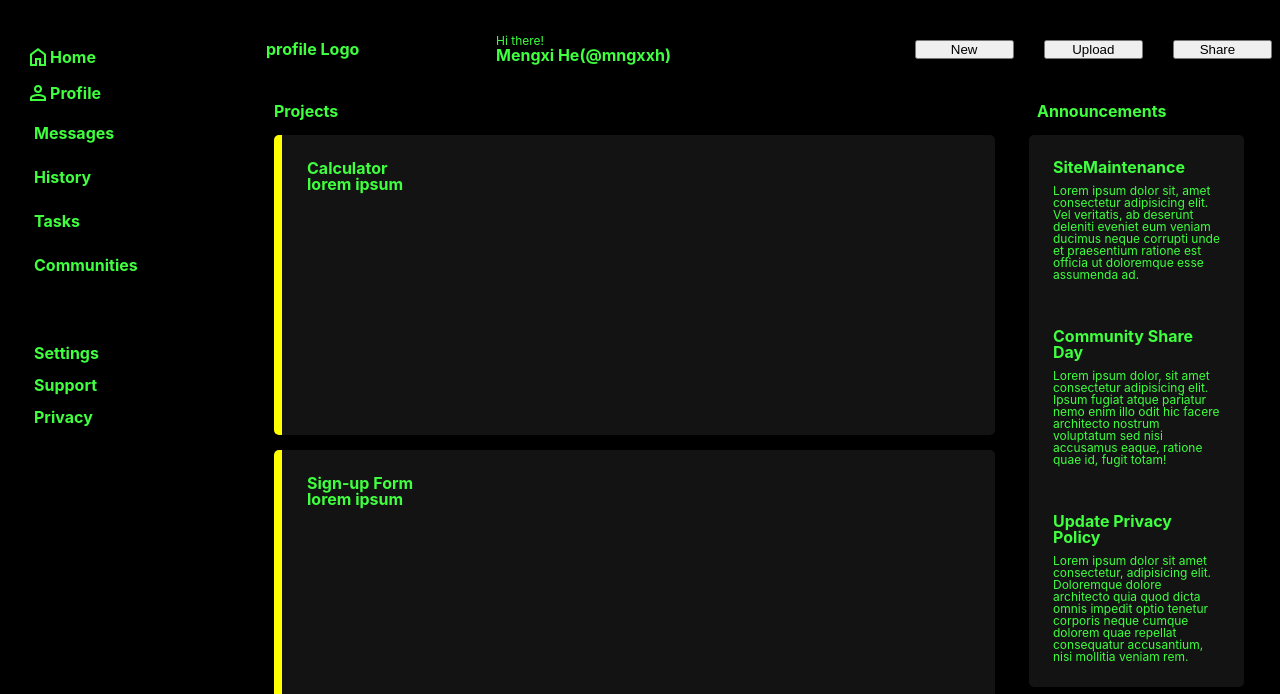
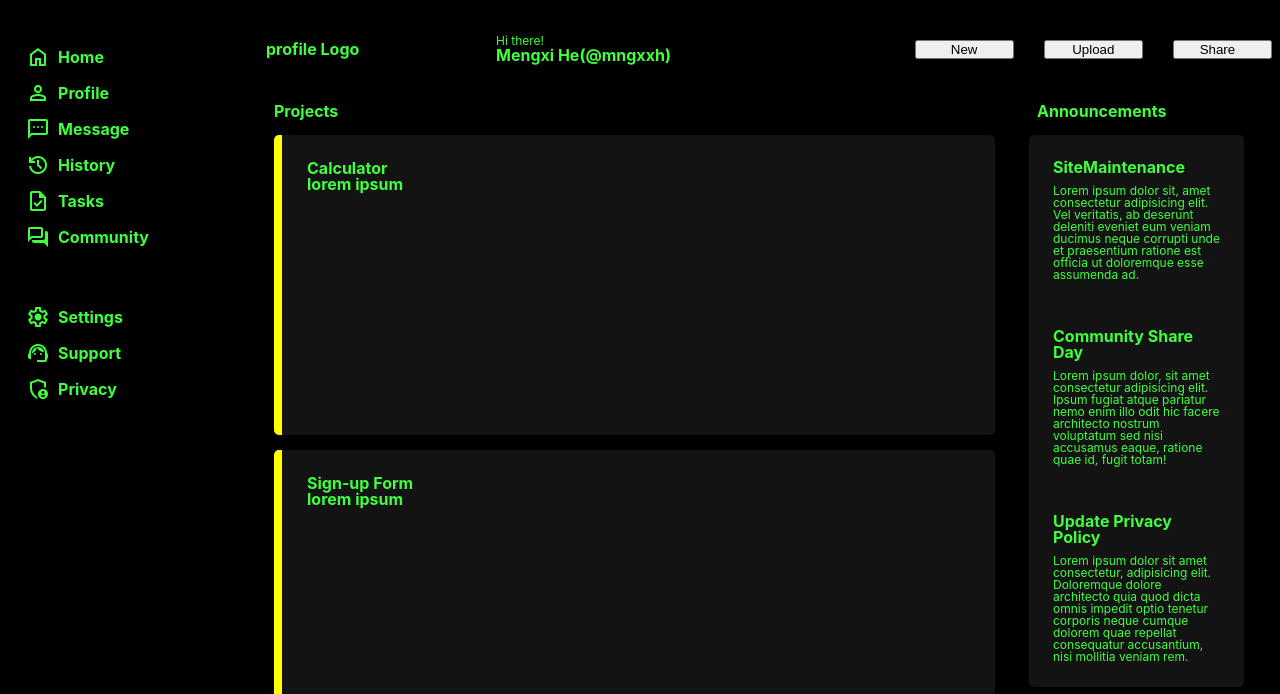
Before and after one commit to mengxihe/Admin-Dashboard, a website: page index.html in a window 1280 px wide. Shown: the part 89-783 px from the top of the page. Drawn offline with nearby package versions, Linux system fonts and the light colour scheme.

Commit message:
sidebar logo added

```diff
--- a/index.html
+++ b/index.html
@@ -62,15 +62,50 @@
                     </span>
                     Profile
                 </a>
-                <div class="side-content">Messages</div>
-                <div class="side-content">History</div>
-                <div class="side-content">Tasks</div>
-                <div class="side-content">Communities</div>
+                <a href="http://">
+                    <span class="material-symbols-outlined md-24">
+                    sms
+                    </span>
+                    Message
+                </a>
+                <a href="http://">
+                    <span class="material-symbols-outlined md-24">
+                    history
+                    </span>
+                    History
+                </a>
+                <a href="http://">
+                    <span class="material-symbols-outlined md-24">
+                    task
+                    </span>
+                    Tasks
+                </a>
+                <a href="http://">
+                    <span class="material-symbols-outlined md-24">
+                    forum
+                    </span>
+                    Community
+                </a>
             </div>
             <div class="bottomSidebar">
-                <div class="side-content">Settings</div>
-                <div class="side-content">Support</div>
-                <div class="side-content">Privacy</div>
+                <a href="http://">
+                    <span class="material-symbols-outlined md-24">
+                    settings
+                    </span>
+                    Settings
+                </a>
+                <a href="http://">
+                    <span class="material-symbols-outlined md-24">
+                    support_agent
+                    </span>
+                    Support
+                </a>
+                <a href="http://">
+                    <span class="material-symbols-outlined md-24">
+                    admin_panel_settings
+                    </span>
+                    Privacy
+                </a>
             </div>
         </div>
 
--- a/style.css
+++ b/style.css
@@ -75,7 +75,7 @@ table {
     display: flex;
     align-items: center;
     text-decoration: none;
-
+    gap: 8px;
 }
 .sidebar {
     background-color: rgb(0, 0, 0);
@@ -87,11 +87,14 @@ table {
     margin: 30px 10px;
 }
 
-.topSidebar {
+.topSidebar,
+.bottomSidebar {
     display: flex;
     flex-direction: column;
     gap: 12px;
 }
+
+
 .dashboard-logo {
     font-size: 24px;
     display: flex;
```
